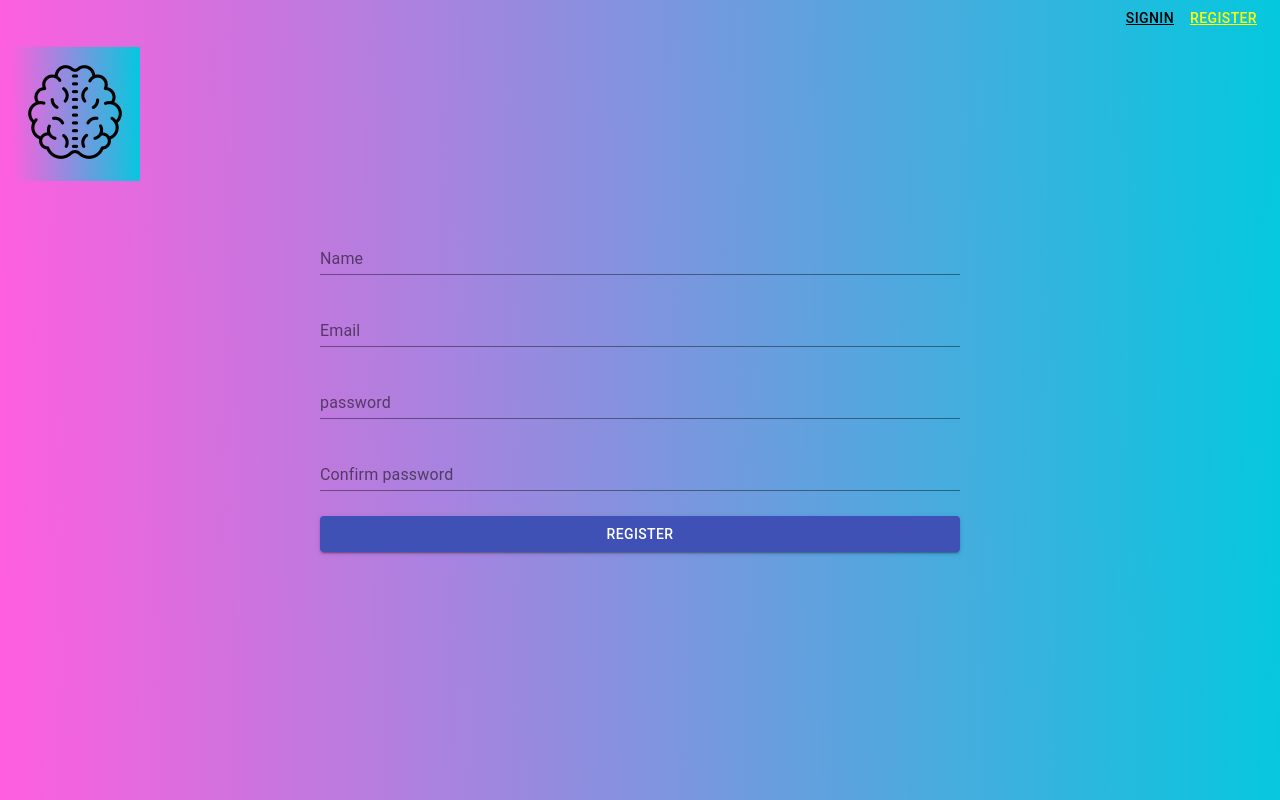
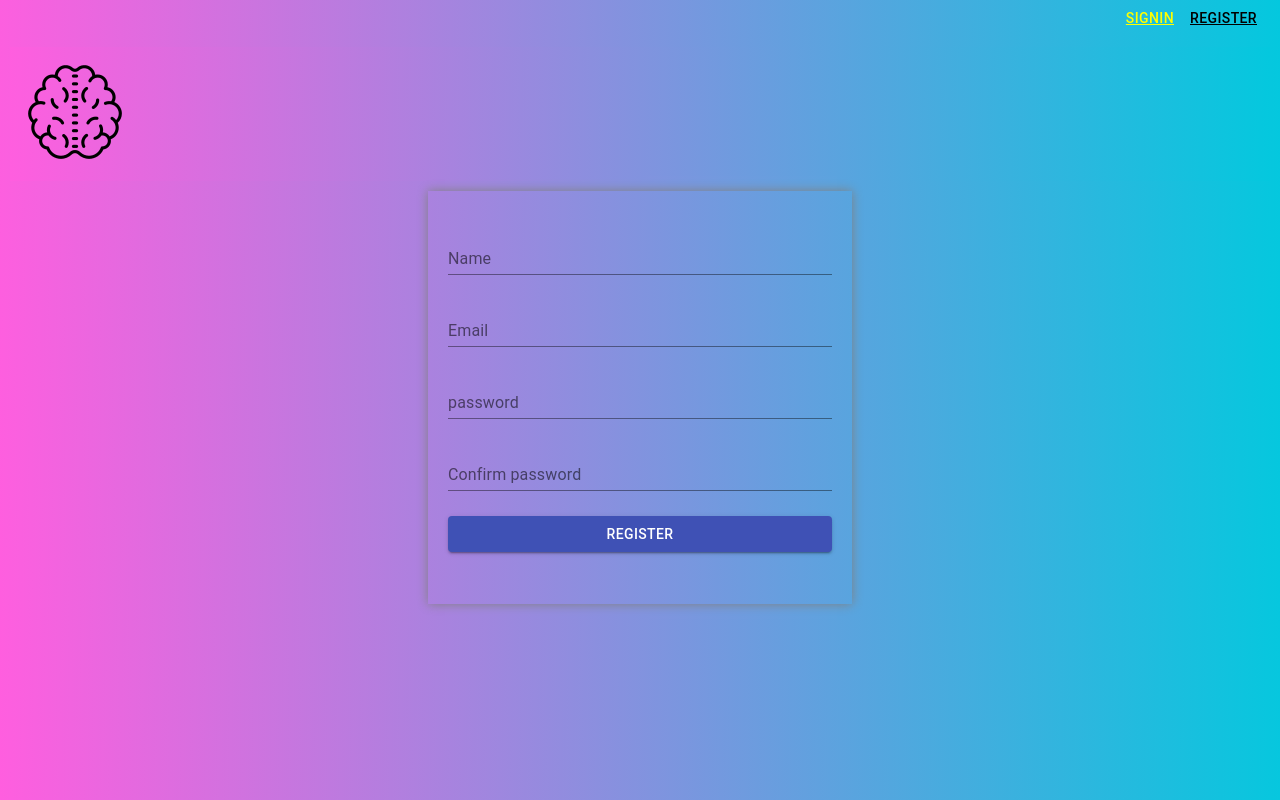
Before and after one commit to vinayv-456/face-recognition-platform, a React (Create React App) app: page /register in a window 1280 px wide. Built offline with nearby package versions, Linux system fonts and the light colour scheme.

Commit message:
Move navigation and logo to App from individual component

```diff
--- a/src/App.js
+++ b/src/App.js
@@ -2,15 +2,24 @@
 import React from 'react';
 import { Redirect, Route, Switch, withRouter } from 'react-router';
 import { connect } from 'react-redux';
+import Navigation from "./components/Navigation/Navigation";
+import Logo from './components/Logo/Logo';
 
 //import components
 import Signin from './components/Signin/Signin';
 import Register from './components/Register/Register';
 import Home from './components/Home/Home';
+import userActions from "./store/actions/user";
 
 function App(props) {
+  const onSignOut = () => {
+    props.handleSignOut();
+}
+
   return (
     <div className="container">
+      <Navigation route={props.match.path} handleSignOut={onSignOut}/>
+      <Logo />
       <Switch>
         <Route path="/home"
           render={(props) => (
@@ -35,4 +44,14 @@
   );
 }
 
-export default withRouter(App);
+function mapStateToProps(state){
+  return;
+}
+
+function mapDispatchToProps(dispatch){
+  return{
+    handleSignOut: () => dispatch(userActions.handleSignOut())
+  }
+}
+export default connect(mapStateToProps, mapDispatchToProps)(withRouter(App));
+// export default withRouter(App);
--- a/src/components/Register/Register.js
+++ b/src/components/Register/Register.js
@@ -50,10 +50,8 @@
 
     return (
       <div>
-        <Navigation route={props.match.path}/>
-        <Logo />
         <div style={{display: 'flex', justifyContent:'center'}}>
-          <div style={{display:'flex',  padding:'20px', flexDirection:'column', alignContent:'center', width:'50%'}}>
+          <div style={{display:'flex',  padding:'20px', flexDirection:'column', alignContent:'center', width:'30%', boxShadow:'0 0 10px grey'}}>
             <TextField
               label="Name"
               placeholder="name"
--- a/src/components/Signin/Signin.js
+++ b/src/components/Signin/Signin.js
@@ -20,7 +20,7 @@
   useEffect(()=>{
     if(!props.errMsg && props.name)
     {
-      props.history.push('/home')
+      props.history.push(`/home/${props.id}`)
     }
   }, [props.errMsg, props.name])
 
@@ -35,10 +35,8 @@
 
   return (
     <div>
-      <Navigation/>
-      <Logo />
       <div style={{display: 'flex', justifyContent:'center'}}>
-        <div style={{display:'flex', flexDirection:'column', alignContent:'center', width:'50%'}}>
+        <div style={{display:'flex', flexDirection:'column', alignContent:'center', width:'30%', padding:'15px', boxShadow:'0 0 10px grey'}}>
           <TextField
             label="Username"
             placeholder="Please enter username"
@@ -72,7 +70,8 @@
 function mapStateToProps(state){
   return{
     errMsg: state.errMsg,
-    name: state.name
+    name: state.name,
+    id: state.id
   }
 }
 function mapDispatchToProps(dispatch){
```
